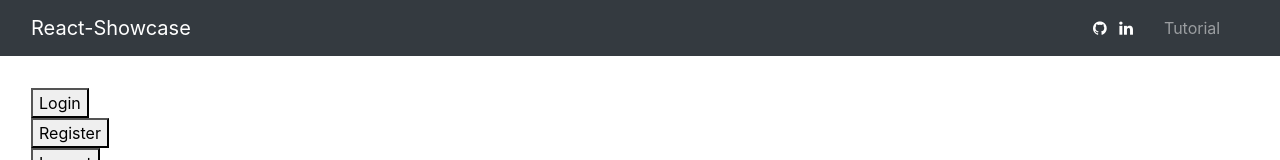
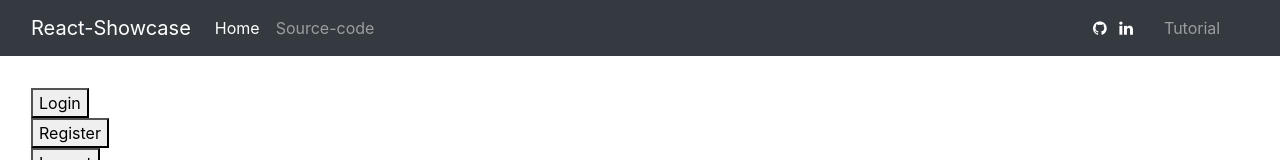
Before and after one commit to MariusMonkam/react-showcase, a React (Create React App) app: page / in a window 1280 px wide. Shown: the top 160 px of the page. Built offline with nearby package versions, Linux system fonts and the light colour scheme.

Commit message:
make it better

```diff
--- a/src/components/Header.js
+++ b/src/components/Header.js
@@ -1,5 +1,5 @@
 import React, { Component } from "react";
-import {Link} from 'react-router-dom'
+import { Link } from "react-router-dom";
 
 class Navbar extends Component {
   render() {
@@ -7,8 +7,22 @@ class Navbar extends Component {
       <nav className="navbar navbar-expand-sm navbar-dark bg-dark mb-4">
         <div className="container">
           <a className="navbar-brand align-left text-white bg-dark" href="/">
-           React-Showcase
+            React-Showcase
           </a>
+          <div className="collapse navbar-collapse" id="navbarSupportedContent">
+            <ul className="navbar-nav mr-auto">
+              <li className="nav-item active">
+                <Link className="nav-link" to="/">
+                  Home{" "}
+                </Link>
+              </li>
+              <li className="nav-item">
+                <a className="nav-link" href="https://github.com/MariusMonkam/react-showcase">
+                  Source-code
+                </a>
+              </li>
+            </ul>
+          </div>
 
           <div className="ml-auto">
             <a className="mr-2" href="https://github.com/MariusMonkam">
@@ -30,7 +44,6 @@ class Navbar extends Component {
         </div>
         <div className=" collapse navbar-collapse" id="mobile-nav">
           <ul className="nav navbar-nav text-white  mr-auto">
-
             <li className="nav-item">
               <Link className="nav-link" to="/tutorial#">
                 {" "}
```
